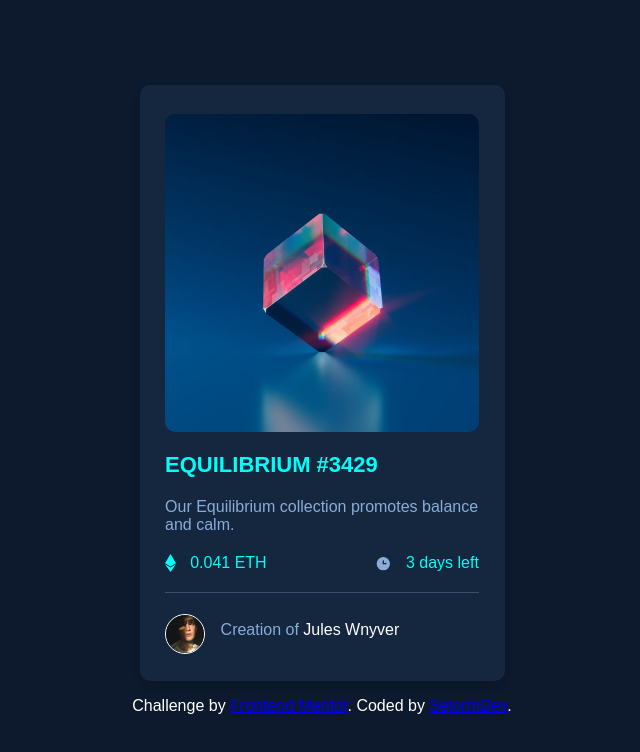
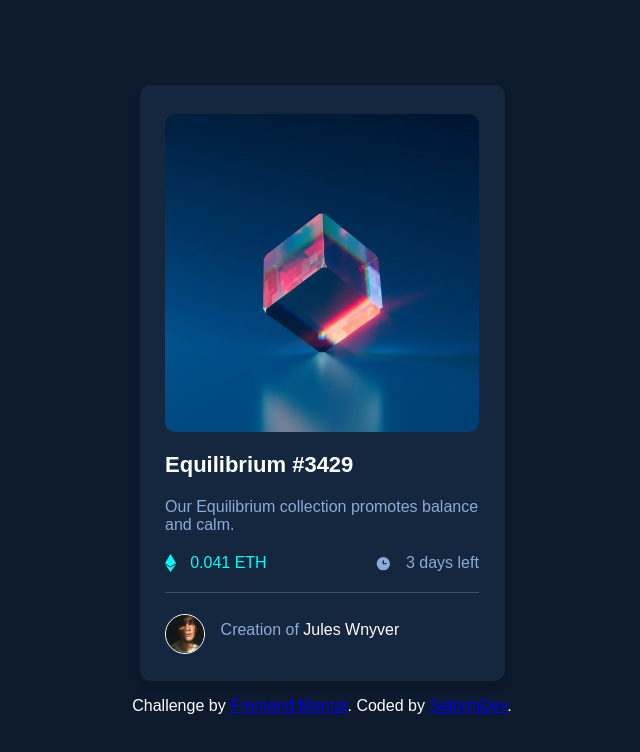
Before and after one commit to SelormDev/NFT-preview-card-component, a plain HTML site: page index.html in a window 1280 px wide. Shown: the whole page, without its empty margins (318-958 px from the left). Drawn offline with Linux system fonts and the light colour scheme.

Commit message:
Minor Changes

```diff
--- a/css/style.css
+++ b/css/style.css
@@ -38,8 +38,12 @@ h2 {
   font-size: 22px;
   text-align: left;
   padding: 20px 0;
+  color: #fff;
+}
+
+h2:hover {
   color: #00fff8;
-  text-transform: uppercase;
+  cursor: pointer;
 }
 
 h2 p {
@@ -66,7 +70,7 @@ h2 p {
 .hover-image {
   opacity: 0;
   width: 100%;
-  transition: opacity 0.5s ease;
+  /* transition: opacity 0.5s ease; */
   background-color: #00fff8;
 }
 
@@ -112,7 +116,6 @@ h2 p {
 
 .time {
   font-size: 16px;
-  color: #00fff8;
   display: flex;
   justify-content: space-between;
   align-items: center;
@@ -120,6 +123,7 @@ h2 p {
 }
 
 .eth {
+  color: #00fff8;
   margin-left: -30%;
 }
 
```
